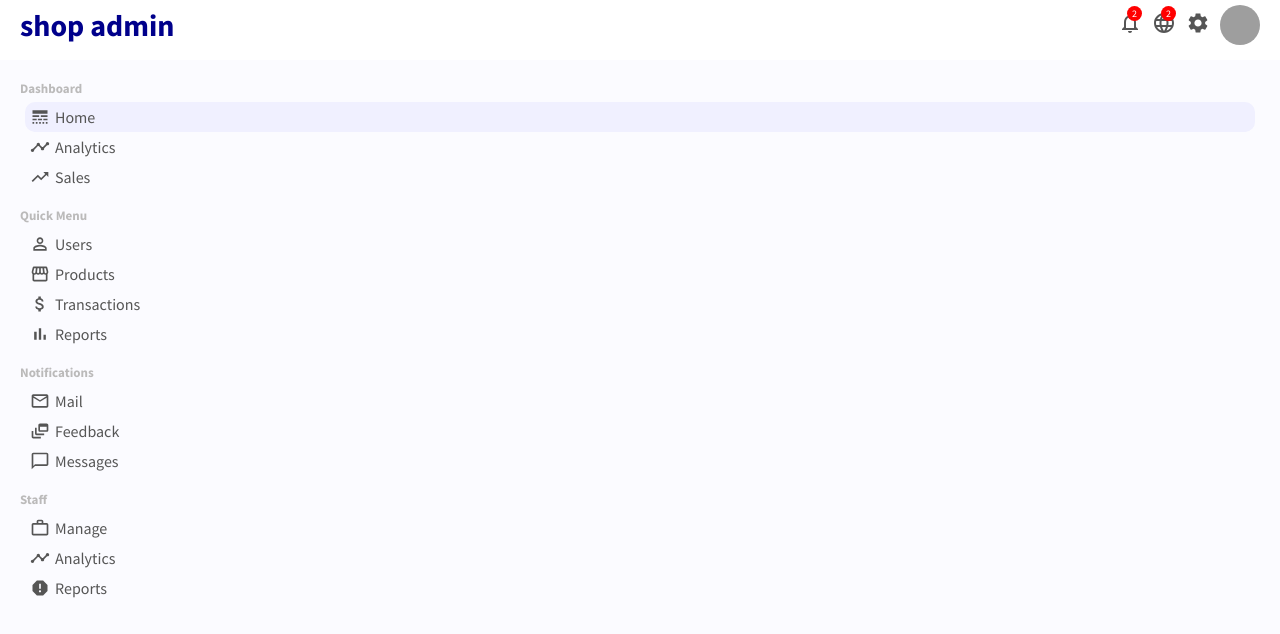
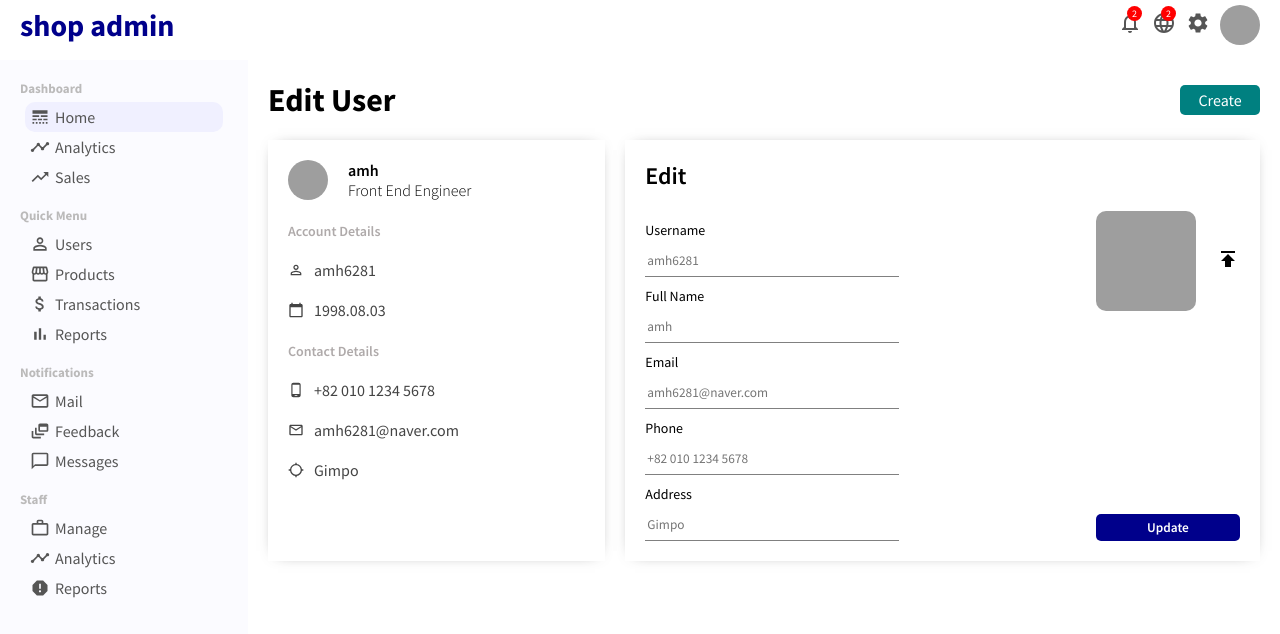
Before and after one commit to amh6281/E-Commerce-App, a React (Create React App) app in the folder admin/: page /user/1 in a window 1280 px wide. Shown: the top 634 px of the page. Built offline with nearby package versions, Linux system fonts and the light colour scheme; grey boxes are pictures that could not be loaded.

Commit message:
User 페이지 추가 2022.03.08
UserList 페이지에서 Edit 버튼을 누를 경우 이름, 이메일, 주소, 사진을 변경할 수 있는
User 페이지를 추가한다.

```diff
--- a/admin/src/App.js
+++ b/admin/src/App.js
@@ -4,6 +4,7 @@ import "./App.css";
 import Home from "./pages/home/Home";
 import { BrowserRouter, Routes, Route } from "react-router-dom";
 import UserList from "./pages/userList/UserList";
+import User from "./pages/user/User";
 
 function App() {
   return (
@@ -14,6 +15,7 @@ function App() {
         <Routes>
           <Route path="/" element={<Home />} />
           <Route path="/users" element={<UserList />} />
+          <Route path="/user/:userId" element={<User />} />
         </Routes>
       </div>
     </BrowserRouter>
--- /dev/null
+++ b/admin/src/pages/user/User.js
@@ -0,0 +1,123 @@
+import React from "react";
+import "./user.css";
+import {
+  CalendarToday,
+  LocationSearching,
+  MailOutline,
+  PermIdentity,
+  PhoneAndroid,
+  Publish,
+} from "@material-ui/icons";
+
+const User = () => {
+  return (
+    <div className="user">
+      <div className="userTitleContainer">
+        <h1 className="userTitle">Edit User</h1>
+        <button className="userAddButton">Create</button>
+      </div>
+      <div className="userContainer">
+        <div className="userShow">
+          <div className="userShowTop">
+            <img
+              src="https://user-images.githubusercontent.com/83646986/156501089-92b5bf79-321b-4868-a8e9-314fa164ff4e.png"
+              alt=""
+              className="userShowImg"
+            />
+            <div className="userShowTopTitle">
+              <span className="userShowUsername">amh</span>
+              <span className="userShowUserTitle">Front End Engineer</span>
+            </div>
+          </div>
+          <div className="userShowBottom">
+            <span className="userShowTitle">Account Details</span>
+            <div className="userShowInfo">
+              <PermIdentity className="userShowIcon" />
+              <span className="userShowInfoTitle">amh6281</span>
+            </div>
+            <div className="userShowInfo">
+              <CalendarToday className="userShowIcon" />
+              <span className="userShowInfoTitle">1998.08.03</span>
+            </div>
+            <span className="userShowTitle">Contact Details</span>
+            <div className="userShowInfo">
+              <PhoneAndroid className="userShowIcon" />
+              <span className="userShowInfoTitle">+82 010 1234 5678</span>
+            </div>
+            <div className="userShowInfo">
+              <MailOutline className="userShowIcon" />
+              <span className="userShowInfoTitle">amh6281@naver.com</span>
+            </div>
+            <div className="userShowInfo">
+              <LocationSearching className="userShowIcon" />
+              <span className="userShowInfoTitle">Gimpo</span>
+            </div>
+          </div>
+        </div>
+        <div className="userUpdate">
+          <span className="userUpdateTitle">Edit</span>
+          <form className="userUpdateForm">
+            <div className="userUpdateLeft">
+              <div className="userUpdateItem">
+                <label>Username</label>
+                <input
+                  type="text"
+                  placeholder="amh6281"
+                  className="userUpdateInput"
+                />
+              </div>
+              <div className="userUpdateItem">
+                <label>Full Name</label>
+                <input
+                  type="text"
+                  placeholder="amh"
+                  className="userUpdateInput"
+                />
+              </div>
+              <div className="userUpdateItem">
+                <label>Email</label>
+                <input
+                  type="text"
+                  placeholder="amh6281@naver.com"
+                  className="userUpdateInput"
+                />
+              </div>
+              <div className="userUpdateItem">
+                <label>Phone</label>
+                <input
+                  type="text"
+                  placeholder="+82 010 1234 5678"
+                  className="userUpdateInput"
+                />
+              </div>
+              <div className="userUpdateItem">
+                <label>Address</label>
+                <input
+                  type="text"
+                  placeholder="Gimpo"
+                  className="userUpdateInput"
+                />
+              </div>
+            </div>
+            <div className="userUpdateRight">
+              <div className="userUpdateUpload">
+                <img
+                  className="userUpdateImg"
+                  src="https://user-images.githubusercontent.com/83646986/156501089-92b5bf79-321b-4868-a8e9-314fa164ff4e.png"
+                  alt=""
+                />
+                <label htmlFor="file">
+                  <Publish className="userUpdateIcon" />
+                </label>
+                <input type="file" id="file" style={{ display: "none" }} />
+              </div>
+              <button className="userUpdateButton">Update</button>
+            </div>
+          </form>
+        </div>
+      </div>
+    </div>
+  );
+};
+
+export default User;
--- /dev/null
+++ b/admin/src/pages/user/user.css
@@ -0,0 +1,154 @@
+.user {
+  flex: 4;
+  padding: 20px;
+}
+
+.userTitleContainer {
+  display: flex;
+  align-items: center;
+  justify-content: space-between;
+}
+
+.userAddButton {
+  width: 80px;
+  border: none;
+  padding: 5px;
+  background-color: teal;
+  border-radius: 5px;
+  cursor: pointer;
+  color: white;
+  font-size: 16px;
+}
+
+.userContainer {
+  display: flex;
+  margin-top: 20px;
+}
+
+.userShow {
+  flex: 1;
+  padding: 20px;
+  -webkit-box-shadow: 0px 0px 15px -10px rgba(0, 0, 0, 0.75);
+  box-shadow: 0px 0px 15px -10px rgba(0, 0, 0, 0.75);
+}
+
+.userUpdate {
+  flex: 2;
+  padding: 20px;
+  -webkit-box-shadow: 0px 0px 15px -10px rgba(0, 0, 0, 0.75);
+  box-shadow: 0px 0px 15px -10px rgba(0, 0, 0, 0.75);
+  margin-left: 20px;
+}
+
+.userShowTop {
+  display: flex;
+  align-items: center;
+}
+
+.userShowImg {
+  width: 40px;
+  height: 40px;
+  border-radius: 50%;
+  object-fit: cover;
+}
+
+.userShowTopTitle {
+  display: flex;
+  flex-direction: column;
+  margin-left: 20px;
+}
+
+.userShowUsername {
+  font-weight: 600;
+}
+
+.userShowUserTitle {
+  font-weight: 300;
+}
+
+.userShowBottom {
+  margin-top: 20px;
+}
+
+.userShowTitle {
+  font-size: 14px;
+  font-weight: 600;
+  color: rgb(175, 170, 170);
+}
+
+.userShowInfo {
+  display: flex;
+  align-items: center;
+  margin: 20px 0px;
+  color: #444;
+}
+
+.userShowIcon {
+  font-size: 16px !important;
+}
+
+.userShowInfoTitle {
+  margin-left: 10px;
+}
+
+.userUpdateTitle {
+  font-size: 24px;
+  font-weight: 600;
+}
+
+.userUpdateForm {
+  display: flex;
+  justify-content: space-between;
+  margin-top: 20px;
+}
+
+.userUpdateItem {
+  display: flex;
+  flex-direction: column;
+  margin-top: 10px;
+}
+
+.userUpdateItem > label {
+  margin-bottom: 5px;
+  font-size: 14px;
+}
+
+.userUpdateInput {
+  border: none;
+  width: 250px;
+  height: 30px;
+  border-bottom: 1px solid gray;
+}
+
+.userUpdateRight {
+  display: flex;
+  flex-direction: column;
+  justify-content: space-between;
+}
+
+.userUpdateUpload {
+  display: flex;
+  align-items: center;
+}
+
+.userUpdateImg {
+  width: 100px;
+  height: 100px;
+  border-radius: 10px;
+  object-fit: cover;
+  margin-right: 20px;
+}
+
+.userUpdateIcon {
+  cursor: pointer;
+}
+
+.userUpdateButton {
+  border-radius: 5px;
+  border: none;
+  padding: 5px;
+  cursor: pointer;
+  background-color: darkblue;
+  color: white;
+  font-weight: 600;
+}
```
